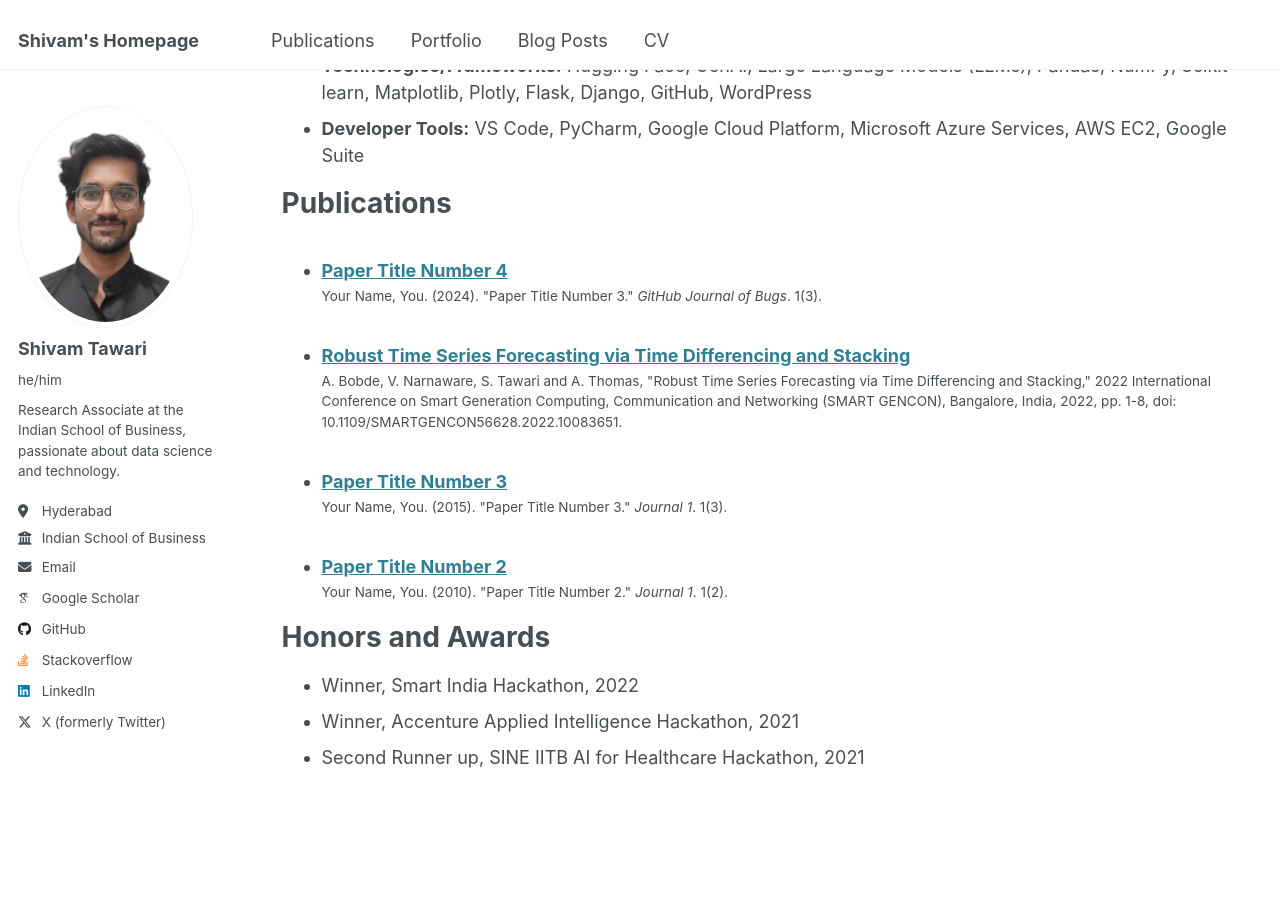
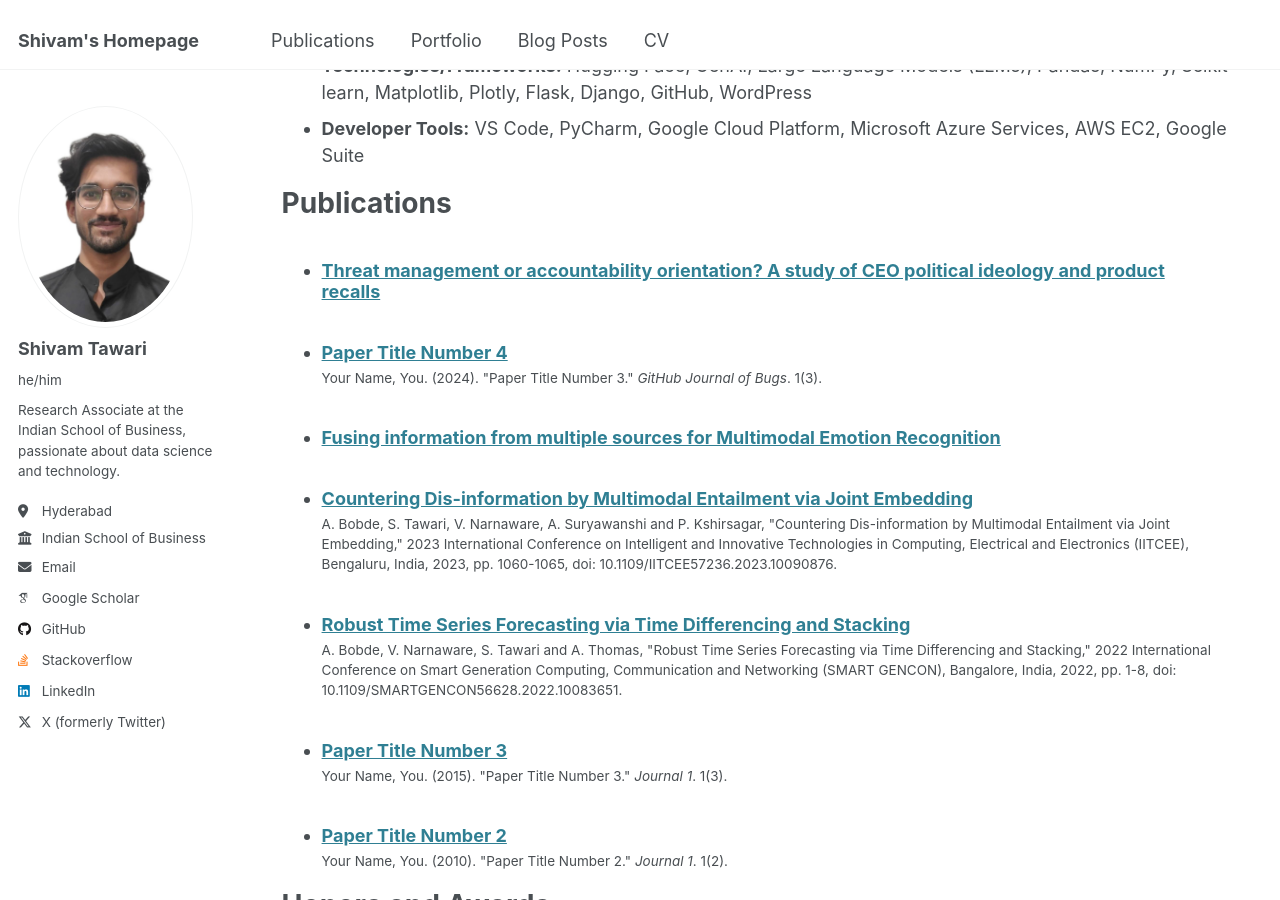
Before and after one commit to shivamtawari/shivamtawari.github.io, a Jekyll site: the page built from _pages/cv.md, in a window 1280 px wide and 900 px high, scrolled down 988 px. Built offline with Jekyll 4.4.1, drawn with Linux system fonts in a browser that asks for light colours; some web fonts are replaced.

Commit message:
Updated publications

```diff
--- /dev/null
+++ b/_publications/2023-01-01-countering-dis-information-by-multimodal-entailment.md
@@ -0,0 +1,14 @@
+---
+title: "Countering Dis-information by Multimodal Entailment via Joint Embedding"
+collection: publications
+permalink: /publication/2023-01-01-countering-dis-information-by-multimodal-entailment
+excerpt: 'A novel approach to counter disinformation using multimodal entailment and joint embedding.'
+date: 2023-01-27
+venue: '2023 International Conference on Intelligent and Innovative Technologies in Computing, Electrical and Electronics (IITCEE)'
+paperurl: '/files/Countering_Dis-information_by_Multimodal_Entailment_via_Joint_Embedding.pdf'
+citation: 'A. Bobde, S. Tawari, V. Narnaware, A. Suryawanshi and P. Kshirsagar, "Countering Dis-information by Multimodal Entailment via Joint Embedding," 2023 International Conference on Intelligent and Innovative Technologies in Computing, Electrical and Electronics (IITCEE), Bengaluru, India, 2023, pp. 1060-1065, doi: 10.1109/IITCEE57236.2023.10090876.'
+---
+
+This paper proposes a method for countering disinformation by verifying claims using multimodal (text and image) evidence and a joint embedding approach.
+
+[Download Paper (PDF)](/files/Countering_Dis-information_by_Multimodal_Entailment_via_Joint_Embedding.pdf)
--- /dev/null
+++ b/_publications/2025-01-01-threat-management-or-accountability-orientation.md
@@ -0,0 +1,10 @@
+---
+title: "Threat management or accountability orientation? A study of CEO political ideology and product recalls"
+collection: publications
+permalink: /publication/2025-01-01-threat-management-or-accountability-orientation
+excerpt: "A study of CEO political ideology and product recalls accepted for presentation at the Strategic Management Society (SMS) 45th Annual Conference."
+date: 2025-10-11
+venue: "Strategic Management Society (SMS) 45th Annual Conference"
+---
+
+Threat management or accountability orientation? A study of CEO political ideology and product recalls accepted for presentation at the Strategic Management Society (SMS) 45th Annual Conference.
--- /dev/null
+++ b/_publications/2025-10-02-fusing-information-from-multiple-sources.md
@@ -0,0 +1,13 @@
+---
+title: "Fusing information from multiple sources for Multimodal Emotion Recognition"
+collection: publications
+permalink: /publication/2025-10-02-fusing-information-from-multiple-sources
+excerpt: "Manuscript on Fusing information from multiple sources for Multimodal Emotion Recognition."
+date: 2023-06-01
+venue: "Manuscript"
+paperurl: '/files/Fusing_information_from_multiple_sources_for_Multimodal_Emotion_Recognition.pdf'
+---
+
+This paper proposes a new framework for multimodal emotion recognition, finding that Tensor Fusion is the most effective technique for fusing features extracted from audio (CLAP), video (VideoMAE), and text (MPNet).
+
+[Download Paper](/files/Fusing_information_from_multiple_sources_for_Multimodal_Emotion_Recognition.pdf)
```
Also changed, not shown: _pages/about.md (+5 -5 lines), _publications/2022-08-01-robust-time-series-forecasting.md (+2 -2 lines), 2 other files.
